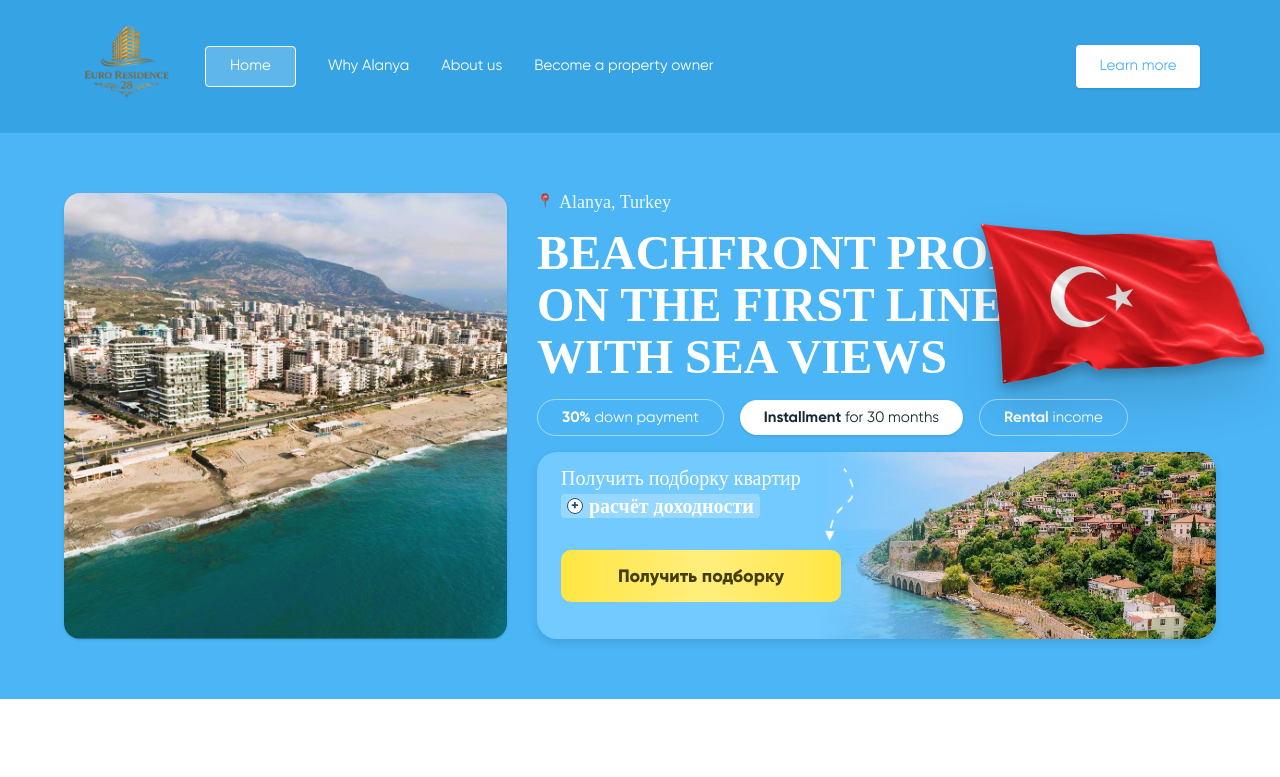
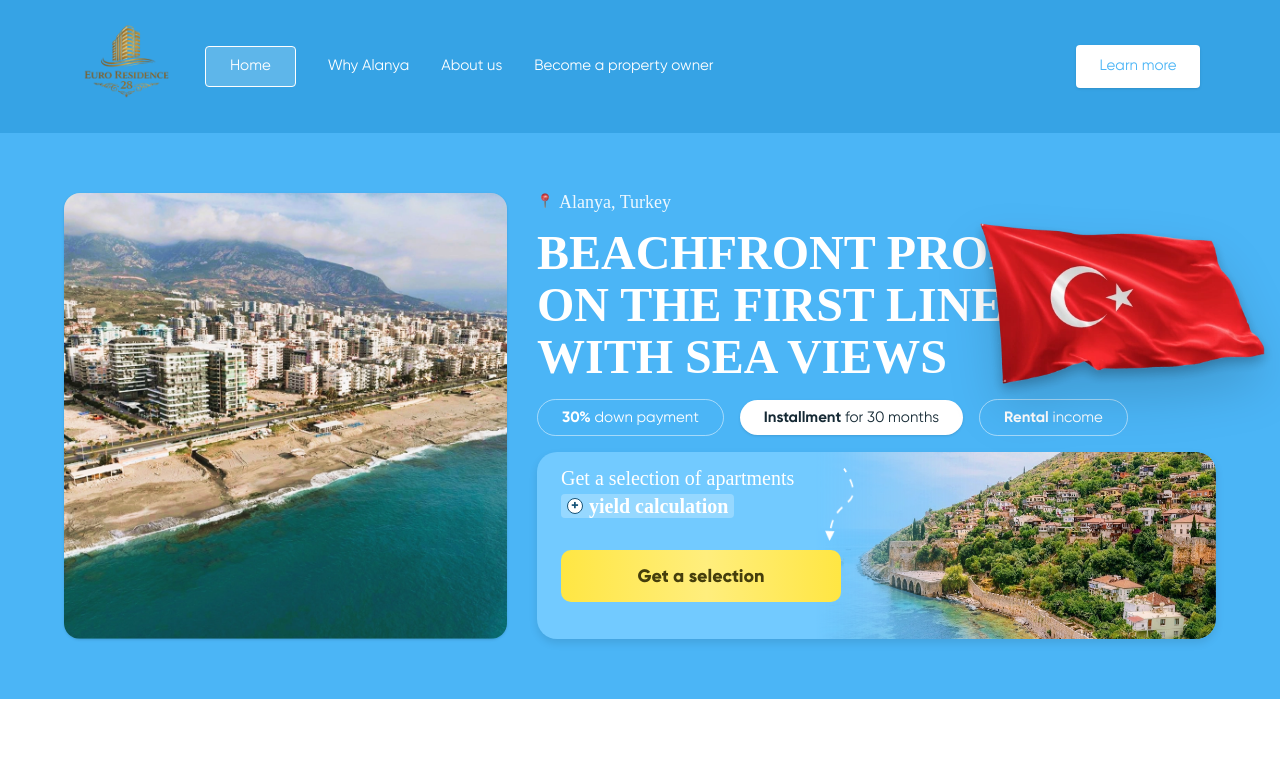
Before and after one commit to est20x/realestate_eng, a Next.js app: page / in a window 1280 px wide. Shown: the top 777 px of the page. Built offline with nearby package versions, Linux system fonts and the light colour scheme; no server answers.

Commit message:
Translate comments and text in LeadForm component

```diff
--- a/app/components/LeadForm.tsx
+++ b/app/components/LeadForm.tsx
@@ -4,7 +4,7 @@ import Image from "next/image";
 export default function LeadForm() {
   return (
     <div className="self-stretch xl:flex xl:justify-center 2xl:justify-start 2xl:flex 2xl:w-full 2xl:max-w-none 2xl:h-full">
-      {/* Мобільна версія wrapper - px-5 замість mx-5 */}
+      {/* Mobile version wrapper */}
       <div className="xl:hidden w-full px-5 pb-0">
         <div
           className="flex flex-col items-start w-full h-75 bg-(--color-blue-light) relative pt-2 mb-16.75 rounded-[10px] overflow-hidden shadow-[0px_4px_8px_0px_#0000001A]"
@@ -14,7 +14,7 @@ export default function LeadForm() {
             backgroundPosition: "center",
           }}
         >
-          {/* Градієнт overlay - тільки мобілка */}
+          {/* Gradient overlay - mobile only */}
           <div
             className="absolute inset-0 z-1"
             style={{
@@ -25,7 +25,7 @@ export default function LeadForm() {
             }}
           ></div>
 
-          {/* Ліва частина - текст, стрілка, кнопка */}
+          {/* Left part - text, arrow, button */}
           <div
             className="flex flex-col items-start self-stretch bg-cover bg-center py-3.25 pr-5 rounded-[10px] relative z-10"
             style={{
@@ -33,7 +33,7 @@ export default function LeadForm() {
             }}
           >
             <span className="text-base leading-[100%] mb-1.25 ml-5 font-normal text-white max-w-[calc(100%-20px)] h-4.75">
-              Получить подборку квартир
+              Get a selection of apartments
             </span>
             <div className="flex items-center w-fit h-7.5 py-1 px-1.5 mb-3.5 ml-5 gap-2 rounded-[3.91px] bg-[#FFFFFF40]">
               <div className="flex items-center justify-center shrink-0 relative w-5 h-5">
@@ -43,7 +43,7 @@ export default function LeadForm() {
                 <div className="w-5 h-5 absolute top-0 left-0 rounded-full border-[0.88px] border-solid bg-white border-(--color-blue-primary)"></div>
               </div>
               <span className="text-base font-semibold leading-[100%] text-white">
-                расчёт доходности
+                yield calculation
               </span>
             </div>
             <Image
@@ -63,14 +63,14 @@ export default function LeadForm() {
               }}
             >
               <span className="text-xl font-extrabold text-(--color-yellow-dark)">
-                Получить подборку
+                Get a selection
               </span>
             </a>
           </div>
         </div>
       </div>
 
-      {/* Десктопна версія */}
+      {/* Desktop version */}
       <div
         className="hidden xl:flex flex-row items-start 2xl:items-center w-[679px] 2xl:w-full h-[187px] 2xl:h-full relative shadow-[0px_4px_8px_0px_#0000001A]"
         style={{
@@ -79,7 +79,7 @@ export default function LeadForm() {
           overflow: "hidden",
         }}
       >
-        {/* Wrapper для фонів з overflow hidden */}
+        {/* Background wrapper with overflow hidden */}
         <div
           className="absolute inset-0"
           style={{
@@ -87,7 +87,7 @@ export default function LeadForm() {
             borderRadius: "20px",
           }}
         >
-          {/* Фон з хмарами - нижній шар */}
+          {/* Cloud background - bottom layer */}
           <div
             className="absolute top-0 right-0 h-full w-[400px] 2xl:w-[400px] z-0 pointer-events-none"
             style={{
@@ -106,7 +106,7 @@ export default function LeadForm() {
             />
           </div>
 
-          {/* Фон з пагорбом - верхній шар */}
+          {/* Hill background - top layer */}
           <div
             className="absolute top-0 right-0 h-full w-[400px] 2xl:w-[400px] z-1 pointer-events-none"
             style={{
@@ -126,15 +126,15 @@ export default function LeadForm() {
           </div>
         </div>
 
-        {/* Лівий блок - контент з прозорим фоном */}
+        {/* Left block - content with transparent background */}
         <div className="flex flex-row items-start justify-start h-full py-4 2xl:py-4 pr-4 2xl:pr-4 pl-6 2xl:pl-6 relative z-10 pointer-events-auto">
-          {/* Текстовий блок */}
+          {/* Text block */}
           <div className="flex flex-col items-start 2xl:mt-0">
             <span
               className="text-[20px] 2xl:text-[20px] leading-[100%] font-normal text-white mb-1.5 2xl:mb-1.5"
               style={{ fontFamily: "Gilroy" }}
             >
-              Получить подборку квартир
+              Get a selection of apartments
             </span>
             <div className="flex items-center py-0.5 2xl:py-0.5 px-1.5 2xl:px-1.5 mb-8 2xl:mb-8 gap-1.5 2xl:gap-1.5 rounded-[3.91px] 2xl:rounded-[3.91px] bg-[#FFFFFF40]">
               <div className="flex items-center justify-center shrink-0 relative w-4 2xl:w-4 h-4 2xl:h-4">
@@ -147,7 +147,7 @@ export default function LeadForm() {
                 className="text-[20px] 2xl:text-[20px] font-semibold leading-[100%] text-white"
                 style={{ fontFamily: "Gilroy" }}
               >
-                расчёт доходности
+                yield calculation
               </span>
             </div>
             <a
@@ -159,12 +159,12 @@ export default function LeadForm() {
               }}
             >
               <span className="text-lg 2xl:text-lg font-extrabold text-(--color-yellow-dark)">
-                Получить подборку
+                Get a selection
               </span>
             </a>
           </div>
 
-          {/* Стрілка */}
+          {/* Arrow */}
           <Image
             src="/Vector 1-desktop.webp"
             width={29}
```
